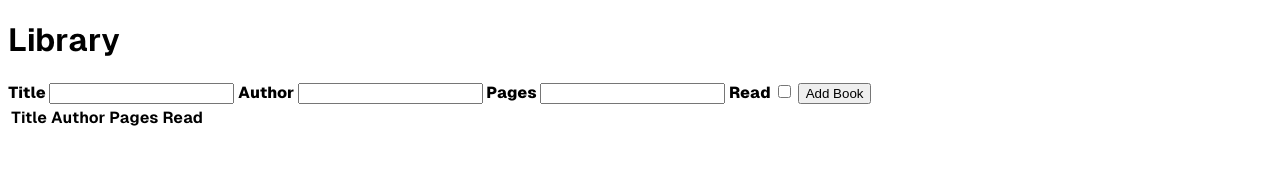
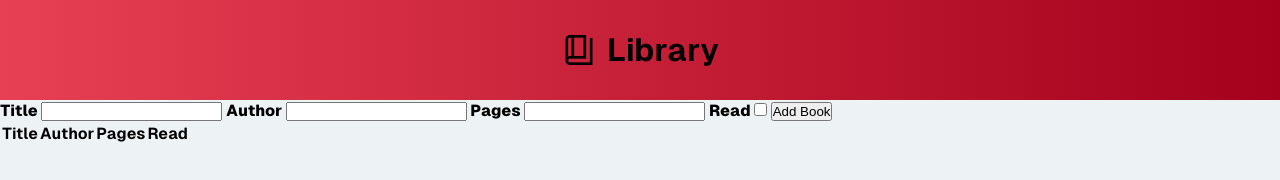
Before and after one commit to GabyAM/odin-library, a plain HTML site: page index.html in a window 1280 px wide. Drawn offline with nearby package versions, Linux system fonts and the light colour scheme.

Commit message:
slightly styles header
not sure if the style will be final

```diff
--- a/index.html
+++ b/index.html
@@ -5,9 +5,13 @@
     <meta name="viewport" content="width=device-width, initial-scale=1.0">
     <title>Document</title>
     <link rel="stylesheet" href="style.css">
+    <link rel="stylesheet" href="https://fonts.googleapis.com/css2?family=Material+Symbols+Outlined:opsz,wght,FILL,GRAD@20..48,100..700,0..1,-50..200" />
 </head>
 <body>
     <header>
+        <span class="material-symbols-outlined">
+            book_4
+        </span>
         <h1>Library</h1>
     </header>
     <aside>
--- a/style.css
+++ b/style.css
@@ -1,3 +1,7 @@
+* {
+    margin: 0;
+    padding: 0;
+}
 
 @font-face {
     font-family: geist;
@@ -24,5 +28,19 @@
 }
 
 body {
+    background-color: #edf2f4;
     font-family: geist;
 }
+
+header {
+    background: linear-gradient(to right, #e74054 ,#a5001c);
+    display: flex;
+    justify-content: center;
+    align-items: center;
+    gap: 10px;
+    height: 100px;
+}
+
+header .material-symbols-outlined {
+    font-size: 36px;
+}
```
